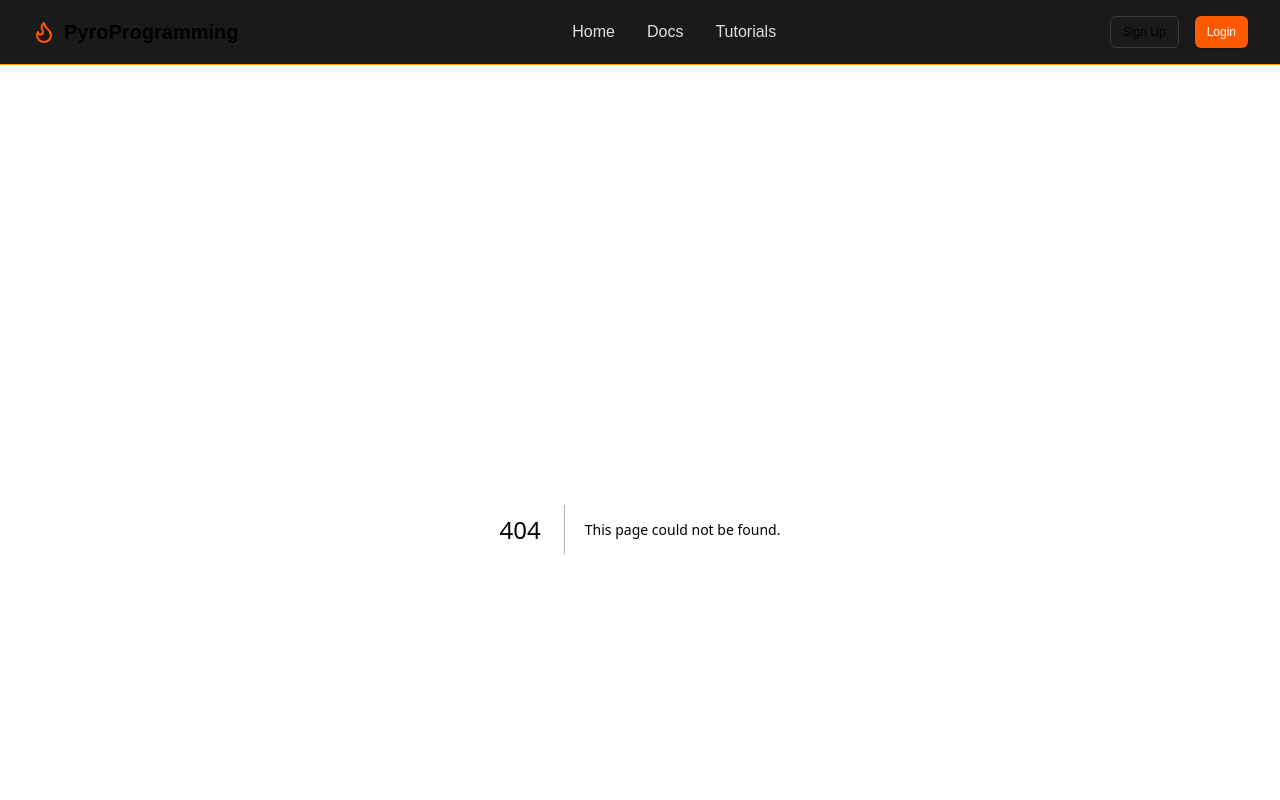
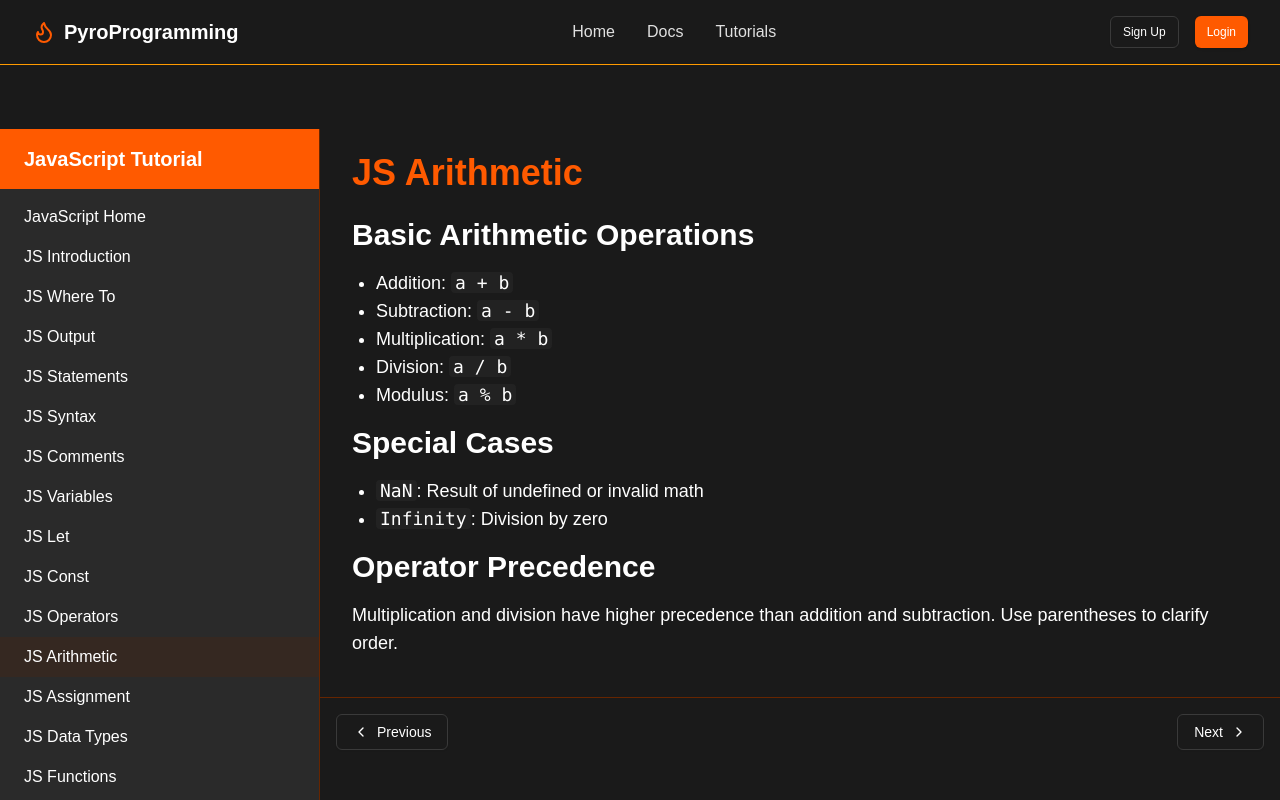
Before and after one commit to 321EZ123/PyroProgramming, a Next.js app: page /tutorials/javascript/arithmetic in a window 1280 px wide. Before the commit this address had no page. Shown: the top 800 px of the page. Built offline with nearby package versions, Linux system fonts and the light colour scheme.

Commit message:
Create page.tsx

```diff
--- /dev/null
+++ b/src/app/tutorials/javascript/arithmetic/page.tsx
@@ -0,0 +1,26 @@
+"use client";
+
+export default function JsArithmetic() {
+  return (
+    <div className="max-w-4xl mx-auto">
+      <h1 className="text-4xl font-bold mb-6 text-primary">JS Arithmetic</h1>
+      <h2 className="text-3xl font-semibold mb-4">Basic Arithmetic Operations</h2>
+      <ul className="list-disc pl-6 mb-4 text-lg">
+        <li>Addition: <code className="bg-card/50 px-1 rounded">a + b</code></li>
+        <li>Subtraction: <code className="bg-card/50 px-1 rounded">a - b</code></li>
+        <li>Multiplication: <code className="bg-card/50 px-1 rounded">a * b</code></li>
+        <li>Division: <code className="bg-card/50 px-1 rounded">a / b</code></li>
+        <li>Modulus: <code className="bg-card/50 px-1 rounded">a % b</code></li>
+      </ul>
+
+      <h2 className="text-3xl font-semibold mb-4">Special Cases</h2>
+      <ul className="list-disc pl-6 mb-4 text-lg">
+        <li><code className="bg-card/50 px-1 rounded">NaN</code>: Result of undefined or invalid math</li>
+        <li><code className="bg-card/50 px-1 rounded">Infinity</code>: Division by zero</li>
+      </ul>
+
+      <h2 className="text-3xl font-semibold mb-4">Operator Precedence</h2>
+      <p className="text-lg mb-4">Multiplication and division have higher precedence than addition and subtraction. Use parentheses to clarify order.</p>
+    </div>
+  );
+}
```
